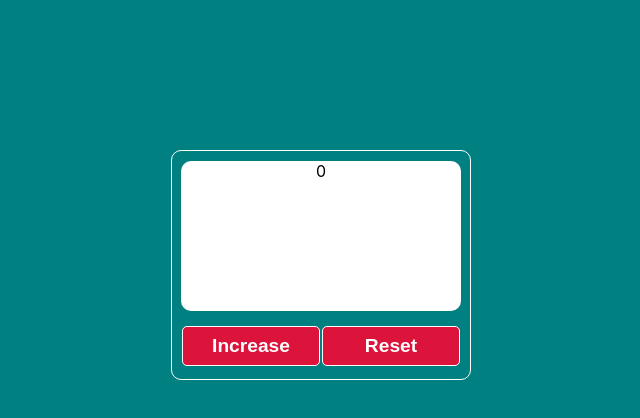
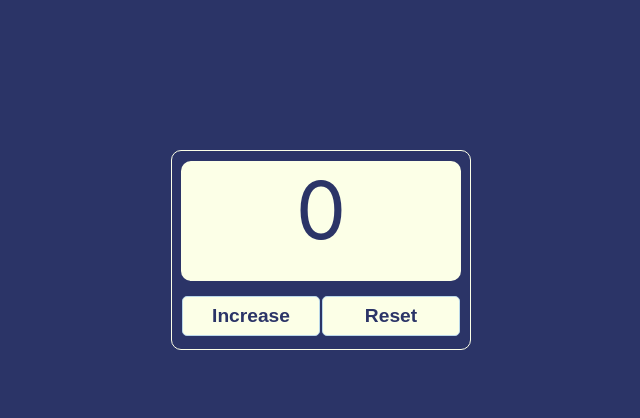
Before and after one commit to andbudha/project_counter_monday, a React (Create React App) app: page / in a window 1280 px wide. Shown: the top 418 px of the page, without its empty margins (319-959 px from the left). Built offline with nearby package versions, Linux system fonts and the light colour scheme.

Commit message:
styles updated

```diff
--- a/src/App.css
+++ b/src/App.css
@@ -5,14 +5,14 @@
 }
 .App {
   text-align: center;
-  background-color: teal;
+  background-color: #2B3467;
   height: 100vh;
   padding: 150px 0 0;
 }
 
 .counter-container{
-  border: 1px solid white;
-  height: 230px;
+  border: 1px solid #FCFFE7;
+  height: 200px;
   width: 300px;
   margin: auto ;
   border-radius: 10px;
@@ -20,11 +20,13 @@
 }
 
 .counter-display {
-  height: 150px;
+  height: 120px;
   width: 280px;
-  background-color: white;
+  background-color: #FCFFE7;
   border-radius: 10px;
   margin: 0 auto;
+  font-size: 5rem;
+  color: #2B3467;
 }
 
 .button-container {
--- a/src/components/Button/Button.module.css
+++ b/src/components/Button/Button.module.css
@@ -5,13 +5,18 @@
 }
 
 .button{
-    background-color: crimson;
+    background-color: #FCFFE7;
     height: 40px;
-    border: 1px solid white;
+    border: 1px solid #BAD7E9;
     border-radius: 5px;
     width: 49%;
-    color: white;
+    color: #2B3467;
     cursor: pointer;
     font-size: 1.2rem;
     font-weight: bold;
 }
+
+.button:hover {
+    background-color: #BAD7E9;
+    color: #EB455F;
+}
```
